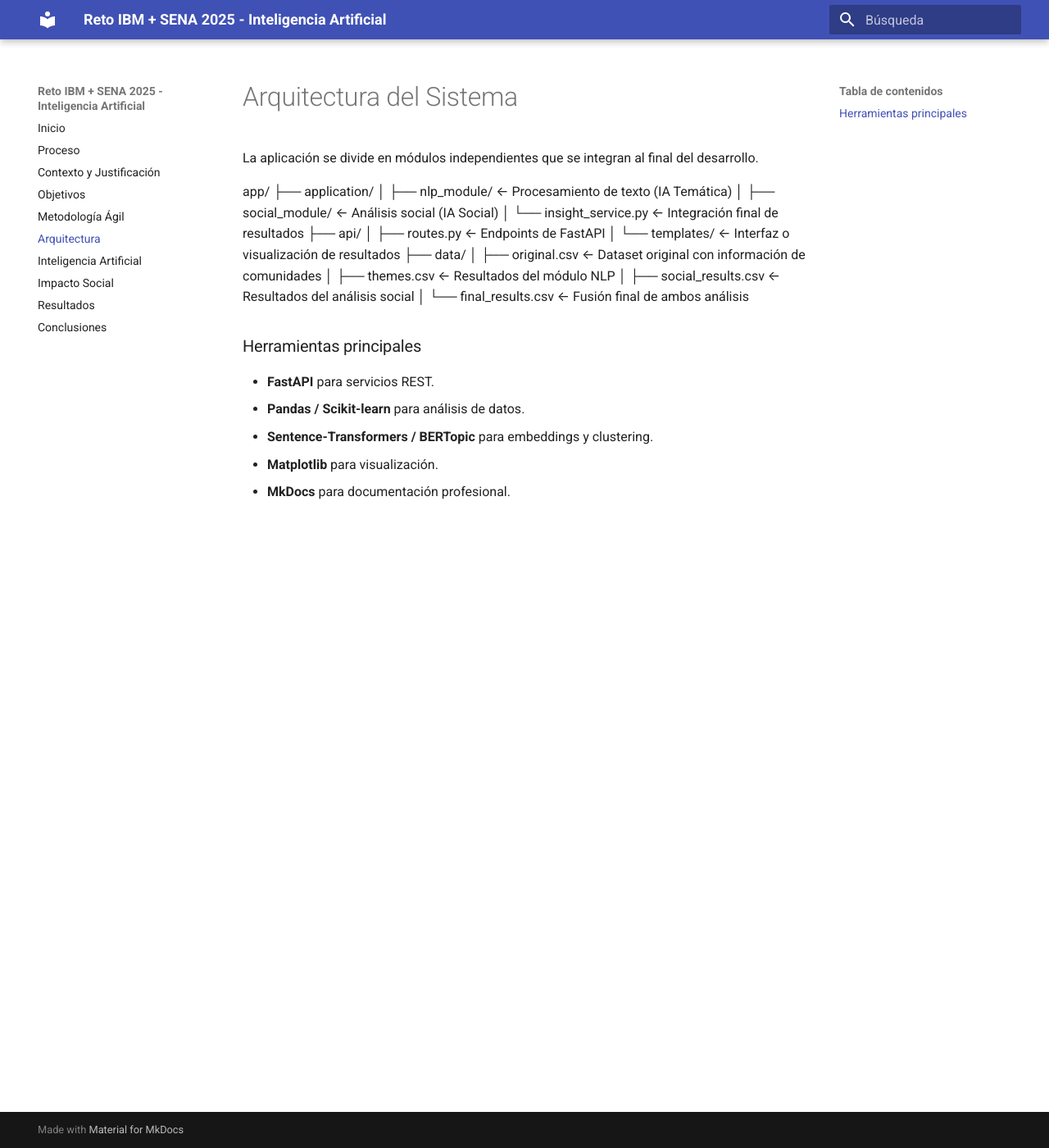
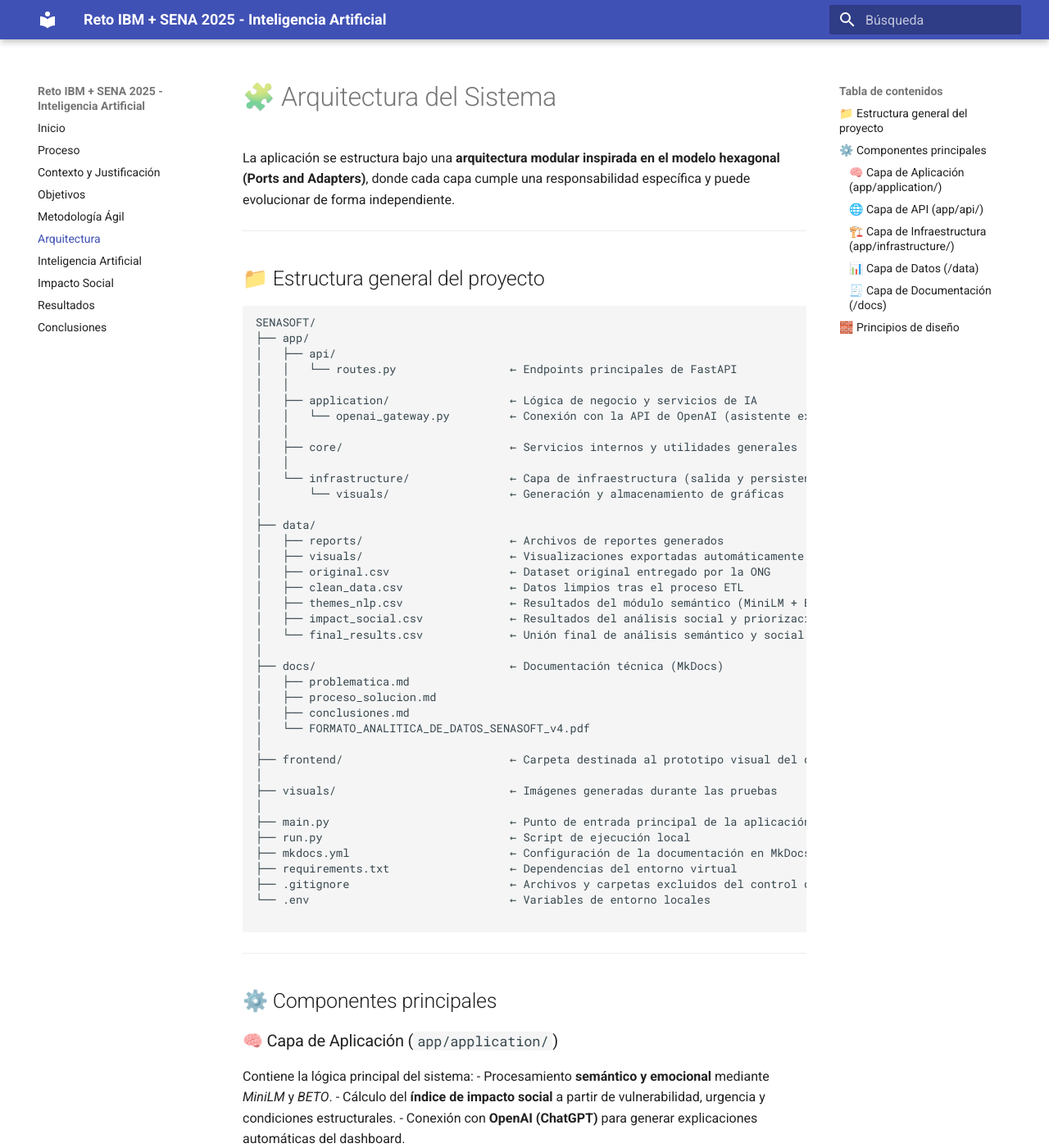
Before and after one commit to Mari0724/senasoft, an MkDocs documentation site: the page built from docs/arquitectura.md, in a window 1280 px wide and 1400 px high. Shown: the whole window at 82% size. Built offline with MkDocs 1.6.1 and Material for MkDocs 9.7.7, drawn with Linux system fonts in a browser that asks for light colours; some of the changed text lies outside the part shown.

````diff
--- a/docs/arquitectura.md
+++ b/docs/arquitectura.md
@@ -1,24 +1,103 @@
-# Arquitectura del Sistema
+# 🧩 Arquitectura del Sistema
 
-La aplicación se divide en módulos independientes que se integran al final del desarrollo.
+La aplicación se estructura bajo una **arquitectura modular inspirada en el modelo hexagonal (Ports and Adapters)**, donde cada capa cumple una responsabilidad específica y puede evolucionar de forma independiente.
 
-app/
-├── application/
-│ ├── nlp_module/ ← Procesamiento de texto (IA Temática)
-│ ├── social_module/ ← Análisis social (IA Social)
-│ └── insight_service.py ← Integración final de resultados
-├── api/
-│ ├── routes.py ← Endpoints de FastAPI
-│ └── templates/ ← Interfaz o visualización de resultados
+---
+
+## 📁 Estructura general del proyecto
+
+```
+SENASOFT/
+├── app/
+│   ├── api/
+│   │   └── routes.py                 ← Endpoints principales de FastAPI
+│   │
+│   ├── application/                  ← Lógica de negocio y servicios de IA
+│   │   └── openai_gateway.py         ← Conexión con la API de OpenAI (asistente explicativo)
+│   │
+│   ├── core/                         ← Servicios internos y utilidades generales
+│   │
+│   └── infrastructure/               ← Capa de infraestructura (salida y persistencia)
+│       └── visuals/                  ← Generación y almacenamiento de gráficas
+│
 ├── data/
-│ ├── original.csv ← Dataset original con información de comunidades
-│ ├── themes.csv ← Resultados del módulo NLP
-│ ├── social_results.csv ← Resultados del análisis social
-│ └── final_results.csv ← Fusión final de ambos análisis
+│   ├── reports/                      ← Archivos de reportes generados
+│   ├── visuals/                      ← Visualizaciones exportadas automáticamente
+│   ├── original.csv                  ← Dataset original entregado por la ONG
+│   ├── clean_data.csv                ← Datos limpios tras el proceso ETL
+│   ├── themes_nlp.csv                ← Resultados del módulo semántico (MiniLM + BETO)
+│   ├── impact_social.csv             ← Resultados del análisis social y priorización
+│   └── final_results.csv             ← Unión final de análisis semántico y social
+│
+├── docs/                             ← Documentación técnica (MkDocs)
+│   ├── problematica.md
+│   ├── proceso_solucion.md
+│   ├── conclusiones.md
+│   └── FORMATO_ANALITICA_DE_DATOS_SENASOFT_v4.pdf
+│
+├── frontend/                         ← Carpeta destinada al prototipo visual del dashboard (React/TypeScript)
+│
+├── visuals/                          ← Imágenes generadas durante las pruebas
+│
+├── main.py                           ← Punto de entrada principal de la aplicación FastAPI
+├── run.py                            ← Script de ejecución local
+├── mkdocs.yml                        ← Configuración de la documentación en MkDocs
+├── requirements.txt                  ← Dependencias del entorno virtual
+├── .gitignore                        ← Archivos y carpetas excluidos del control de versiones
+└── .env                              ← Variables de entorno locales
 
-### Herramientas principales
-- **FastAPI** para servicios REST.
-- **Pandas / Scikit-learn** para análisis de datos.
-- **Sentence-Transformers / BERTopic** para embeddings y clustering.
-- **Matplotlib** para visualización.
-- **MkDocs** para documentación profesional.
+```
+
+---
+
+## ⚙️ Componentes principales
+
+### 🧠 Capa de Aplicación (`app/application/`)
+Contiene la lógica principal del sistema:
+- Procesamiento **semántico y emocional** mediante *MiniLM* y *BETO*.
+- Cálculo del **índice de impacto social** a partir de vulnerabilidad, urgencia y condiciones estructurales.
+- Conexión con **OpenAI (ChatGPT)** para generar explicaciones automáticas del dashboard.
+
+---
+
+### 🌐 Capa de API (`app/api/`)
+Define los endpoints REST implementados con **FastAPI**:
+- `/analyze` → ejecuta el pipeline de análisis semántico.
+- `/impact` → calcula el índice de impacto social y genera visualizaciones.
+
+Esta capa actúa como **puerto de entrada** dentro del modelo hexagonal.
+
+---
+
+### 🏗️ Capa de Infraestructura (`app/infrastructure/`)
+Incluye los **adaptadores de salida** del sistema:
+- Generación de gráficos y reportes en la carpeta `visuals/`.
+- Preparada para integrar almacenamiento externo o servicios adicionales en el futuro.
+
+---
+
+### 📊 Capa de Datos (`/data`)
+Centraliza todos los archivos del flujo analítico:
+- Desde `original.csv` (datos crudos) hasta `final_results.csv` (resultado fusionado).
+- Permite reproducir todo el pipeline sin conexión a internet.
+
+---
+
+### 🧾 Capa de Documentación (`/docs`)
+Contiene toda la documentación técnica y de proceso elaborada en **Markdown** y publicada con **MkDocs** en GitHub Pages:
+[https://mari0724.github.io/senasoft/](https://mari0724.github.io/senasoft/)
+Incluye tanto la descripción técnica como el **formato oficial del SENA**.
+
+---
+
+## 🧱 Principios de diseño
+
+- **Separación de responsabilidades:** cada módulo cumple una función clara y aislada.
+- **Arquitectura extensible:** se pueden agregar nuevos modelos o endpoints sin alterar la base.
+- **Ejecución modular en local:** cada componente puede probarse por separado.
+- **Escalabilidad futura:** lista para migrar a un despliegue en la nube si se requiere.
+
+---
+
+> 💡 *Esta estructura modular permitió mantener orden, trazabilidad y escalabilidad en la solución ComuniMind, siguiendo los principios del diseño hexagonal adaptados al contexto del reto SENASoft 2025.*
+```
````
Also changed, not shown: 1 other file.
